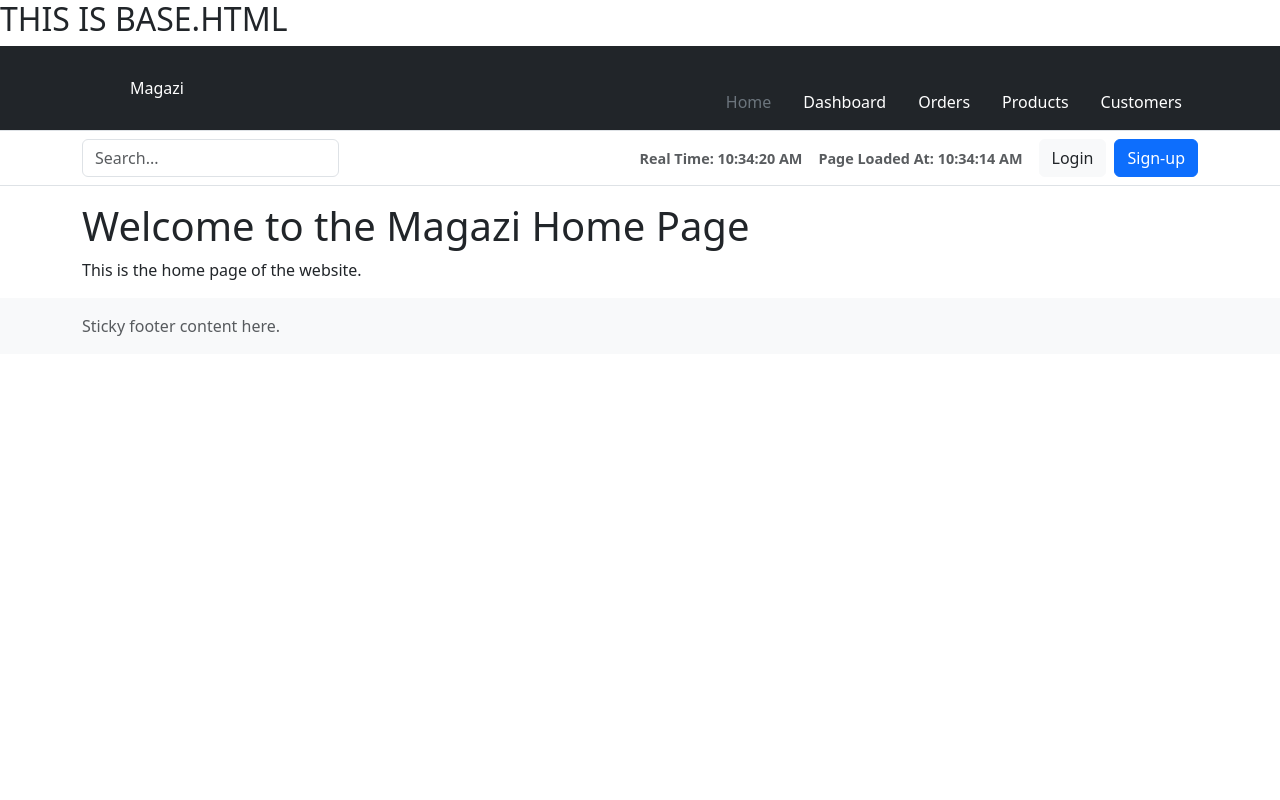
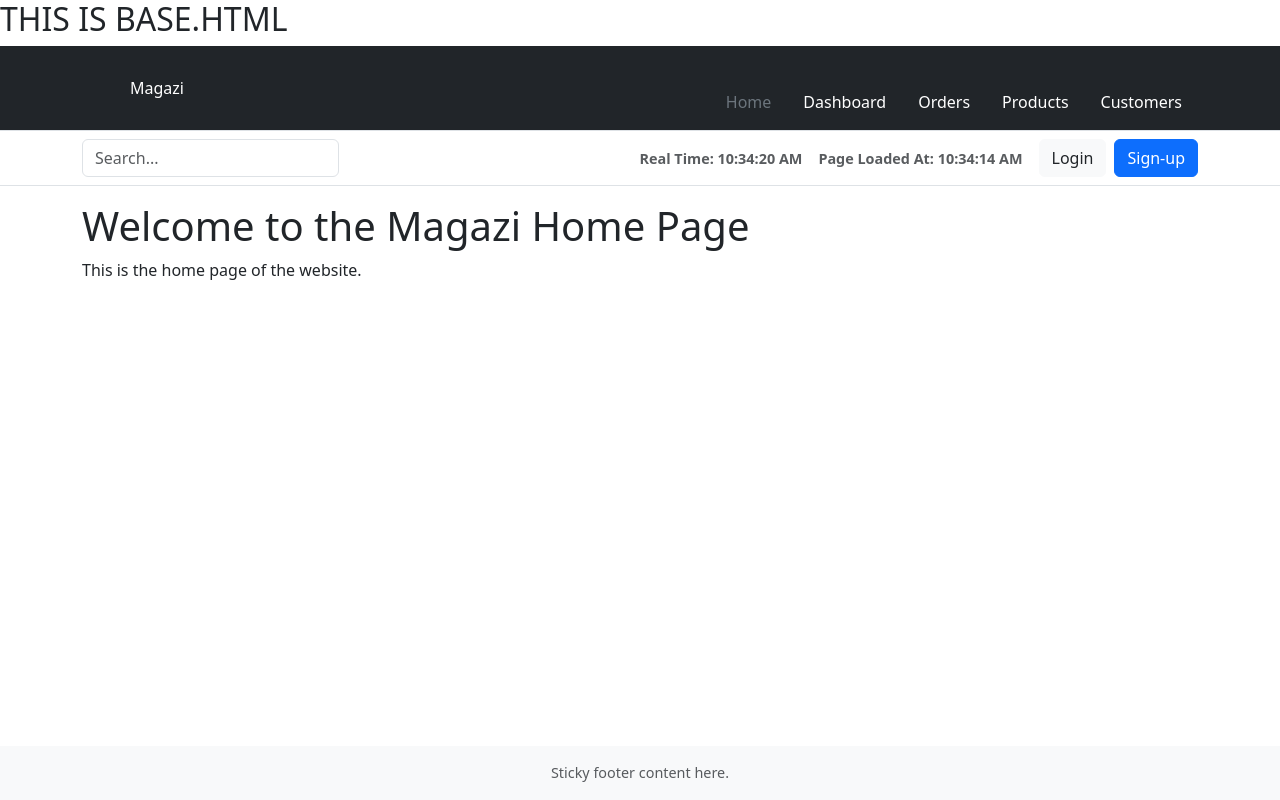
Before and after one commit to phloreenm/MP4-Django-CI-CoBC, a Django app: page / in a window 1280 px wide. Run offline with Django 3.2, Linux system fonts and the light colour scheme.

Commit message:
Add static files configuration and custom styles for base template

```diff
--- a/magazi/settings.py
+++ b/magazi/settings.py
@@ -151,6 +151,10 @@ USE_TZ = True
 
 STATIC_URL = '/static/'
 
+STATICFILES_DIRS = [
+    BASE_DIR / 'static',
+]
+
 # Default primary key field type
 # https://docs.djangoproject.com/en/3.2/ref/settings/#default-auto-field
 
--- /dev/null
+++ b/static/css/base_style.css
@@ -0,0 +1,31 @@
+*, ::after, ::before {
+    box-sizing: border-box;
+}
+/* HTML, BODY */
+html, body {
+    min-height: 100vh;
+    margin: 0;
+    display: flex;
+    flex-direction: column;
+}
+
+main {
+    flex: 1;
+}
+
+/* FOOTER section */
+footer {
+    margin-top: auto;
+    background-color: #f8f9fa;
+    padding: 1rem 0;
+    text-align: center;
+    font-size: 0.9rem;
+    color: #6c757d;
+}
+
+/* Custom styles */
+#real-time, #page-load-time {
+    font-size: 0.9rem;
+    font-weight: bold;
+    color: #6c757d;
+}
--- a/templates/base.html
+++ b/templates/base.html
@@ -13,13 +13,7 @@
     {% block corecss %}
         <link href="https://cdn.jsdelivr.net/npm/bootstrap-icons/font/bootstrap-icons.css" rel="stylesheet">
         <link href="https://cdn.jsdelivr.net/npm/bootstrap@5.3.3/dist/css/bootstrap.min.css" rel="stylesheet" integrity="sha384-QWTKZyjpPEjISv5WaRU9OFeRpok6YctnYmDr5pNlyT2bRjXh0JMhjY6hW+ALEwIH" crossorigin="anonymous">
-        <style>
-            #real-time, #page-load-time {
-                font-size: 0.9rem;
-                font-weight: bold;
-                color: #6c757d; /* Culoare gri */
-            }
-            </style>
+        <link href="{% static 'css/base_style.css' %}" rel="stylesheet">
     {% endblock %}
     {% block extracss %}
     {% endblock %}
@@ -136,7 +130,6 @@
     {% endblock %}
 
     {% block precontent %}
-
     {% endblock %}
 
     {% block content %}
```
